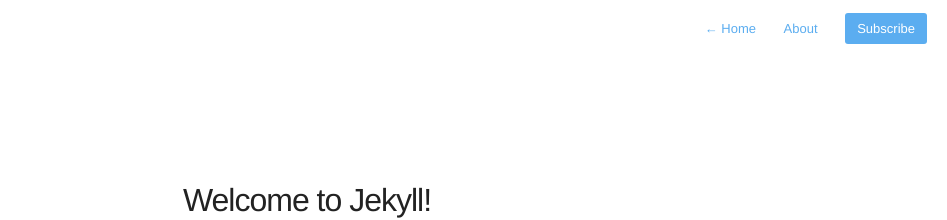
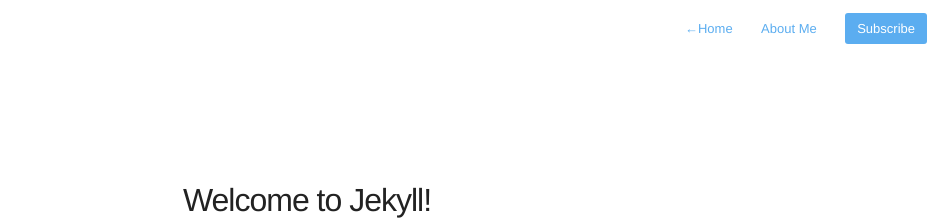
Before and after one commit to tonylaroche/tonylaroche.github.io, a Jekyll site: the page built from _posts/2013-11-10-welcome-to-jekyll.markdown, in a window 1280 px wide. Shown: the top 220 px of the page, without its empty margins (333-1280 px from the left). Built offline with Jekyll 4.4.1, drawn with Linux system fonts in a browser that asks for light colours; nearby versions of some CDN libraries.

Commit message:
Update navigation.html

```diff
--- a/_includes/navigation.html
+++ b/_includes/navigation.html
@@ -1,10 +1,10 @@
 <nav class="main-nav">
     {% if page.url != "/" %}
-        <a href="{{ "/" | relative_url  }}"> <span class="arrow">←</span> Home </a>
+        <a href="{{ "/" | relative_url  }}"> <span class="arrow">←</span>Home</a>
     {% endif %}
 
-    {% if page.url != "/about/" %}
-        <a href="{{ "/" | relative_url  }}about">About </a>
+    {% if page.url != "/about-me/" %}
+        <a href="{{ "/" | relative_url  }}about">About Me</a>
     {% endif %}
     <a class="cta" href="{{ "/" | relative_url  }}feed.xml">Subscribe</a>
 </nav>
```
